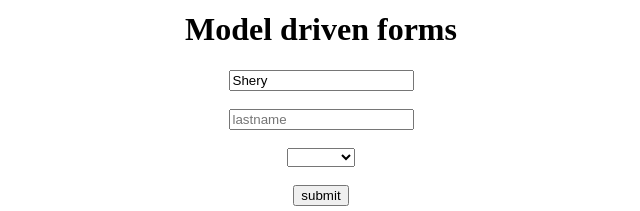
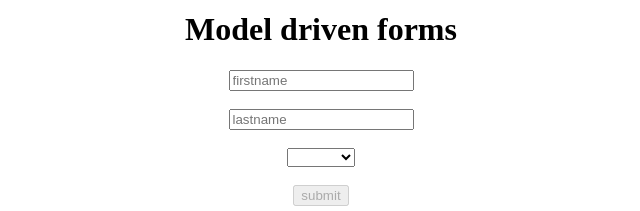
Before and after one commit to Shery11/Angular-4-reference-code, an Angular app: page / in a window 1280 px wide. Shown: the part 1164-1375 px from the top of the page, without its empty margins (319-959 px from the left). Built offline with nearby package versions, Linux system fonts and the light colour scheme.

Commit message:
form validations

```diff
--- a/src/app/app.component.html
+++ b/src/app/app.component.html
@@ -83,7 +83,7 @@
   </select>
   <br><br>
 
-  <input type="submit" value="submit">
+  <input type="submit" [disabled] = "!form.valid" value="submit">
 </form>
 
 </div>
--- a/src/app/app.component.ts
+++ b/src/app/app.component.ts
@@ -1,5 +1,5 @@
 import { Component } from '@angular/core';
-import {FormGroup , FormControl} from '@angular/forms';
+import {FormGroup , FormControl, Validators} from '@angular/forms';
 
 
 @Component({
@@ -30,13 +30,22 @@ export class AppComponent {
    ngOnInit(){
 
      this.form  = new FormGroup({
+     // default validations
+     firstname : new FormControl("",Validators
+     .compose([Validators.required,Validators.minLength(3),Validators.pattern('[\\w\\-\\s\\/]+')]) ),
 
-     firstname : new FormControl("Shery"),
-     lastname : new FormControl(""),
-     languages : new FormControl(""),
+     lastname : new FormControl("",this.textValidator  ),
+     languages : new FormControl("")
 
    });
 
+   }
+
+
+   textValidator(control){
+     if(control.value.length < 3){
+       return {'lastname': true}
+     }
    }
 
 
```
